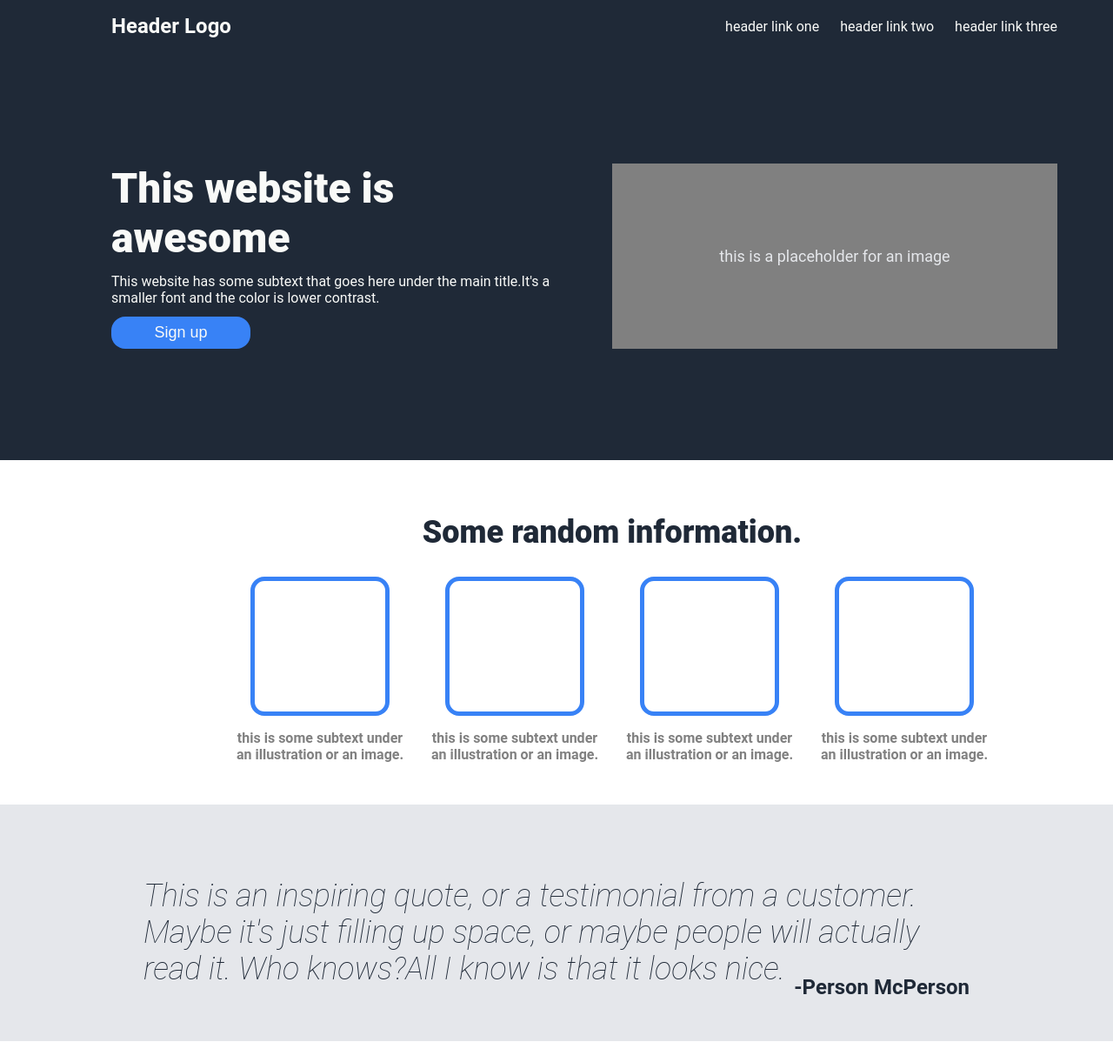
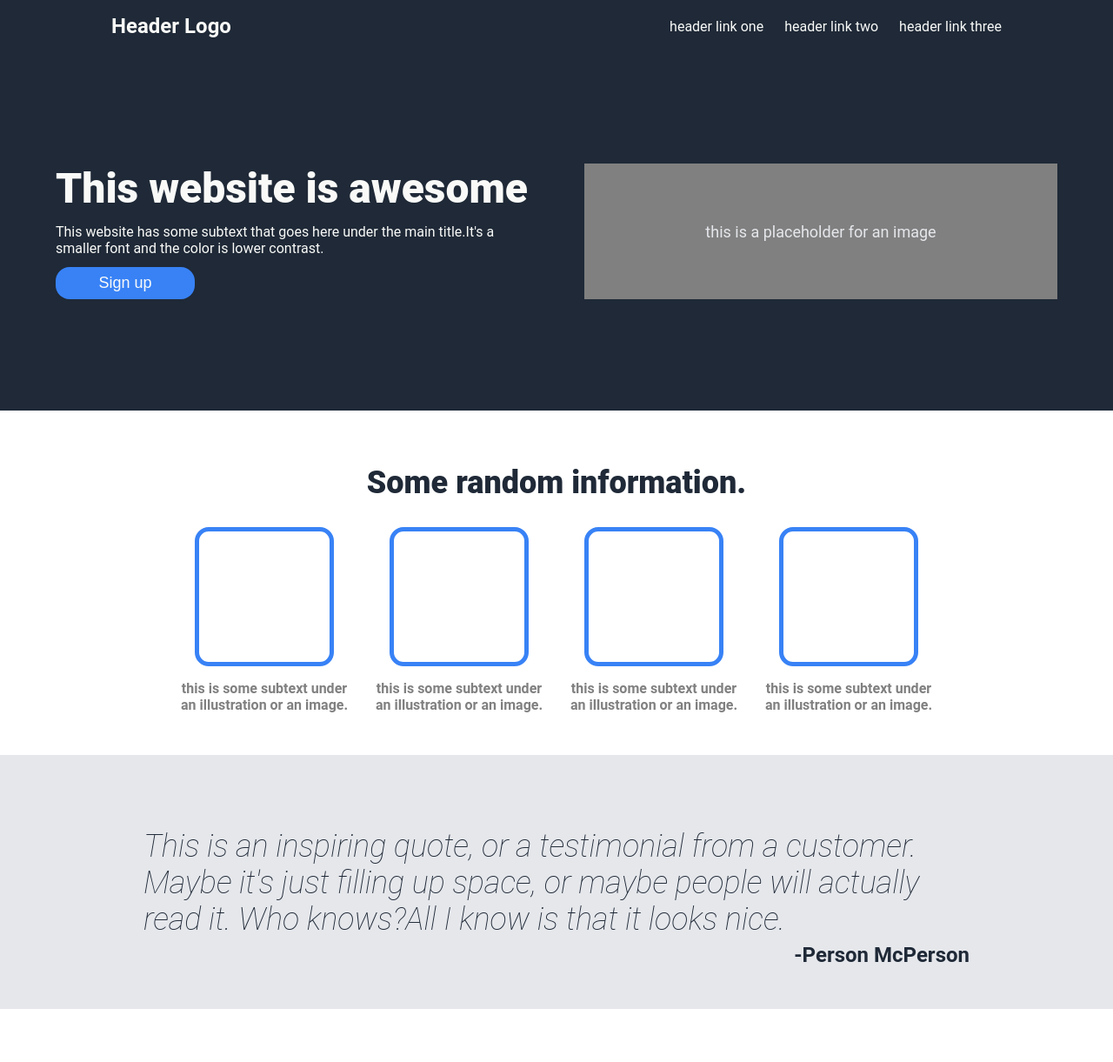
Before and after one commit to dzemojuka/odin-landing-page, a plain HTML site: page html/index.html in a window 1280 px wide. Shown: the top 1221 px of the page at 87% size. Drawn offline with Linux system fonts and the light colour scheme.

Commit message:
Fix margins and padding

```diff
--- a/css/styles.css
+++ b/css/styles.css
@@ -18,7 +18,7 @@ a {
     align-items: center;
     justify-content: space-between;
     padding-left: 128px;
-    padding-right: 64px;
+    padding-right: 128px;
 }
 .header h1 {
     font-size: 24px;
@@ -39,6 +39,7 @@ ul {
     display: flex;
     padding: 128px;
     padding-right: 64px;
+    padding-left: 64px;
     gap: 64px;
 }
 .hero-right{
@@ -76,7 +77,7 @@ button{
     align-items: center;
     margin-left: 128px;
     margin-top: 32px;
-    margin:32px 0px 32px 128px
+    margin:32px 128px 32px 128px;
 }
 .information-section h2 {
     font-size: 36px;
@@ -135,7 +136,7 @@ font-weight: lighter;
 .author{
     align-self: flex-end;
     margin: 0;
-    margin-top: -50px;
+    margin-top: -30px;
 }
 .cta {
     display: flex;
```
